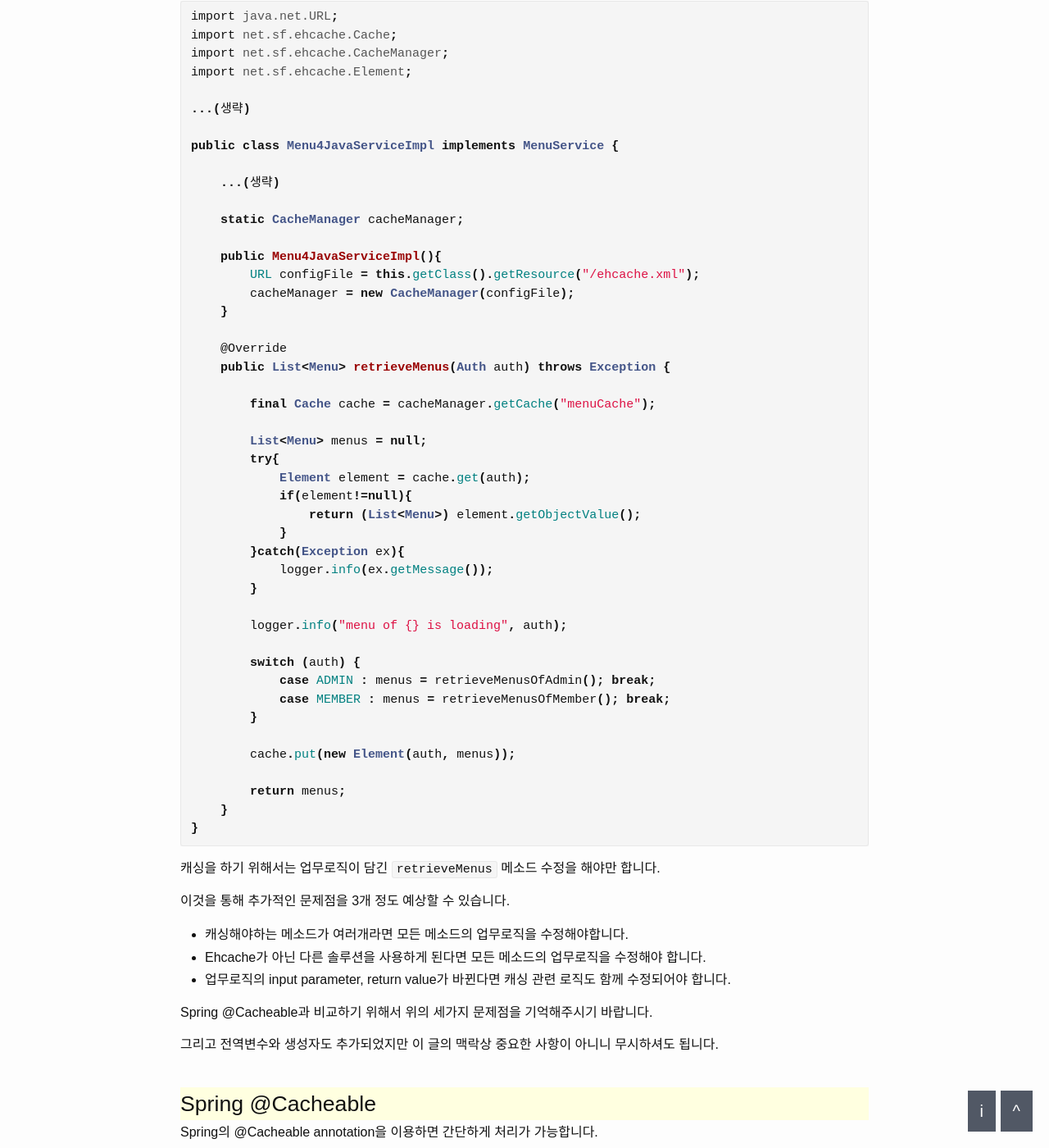
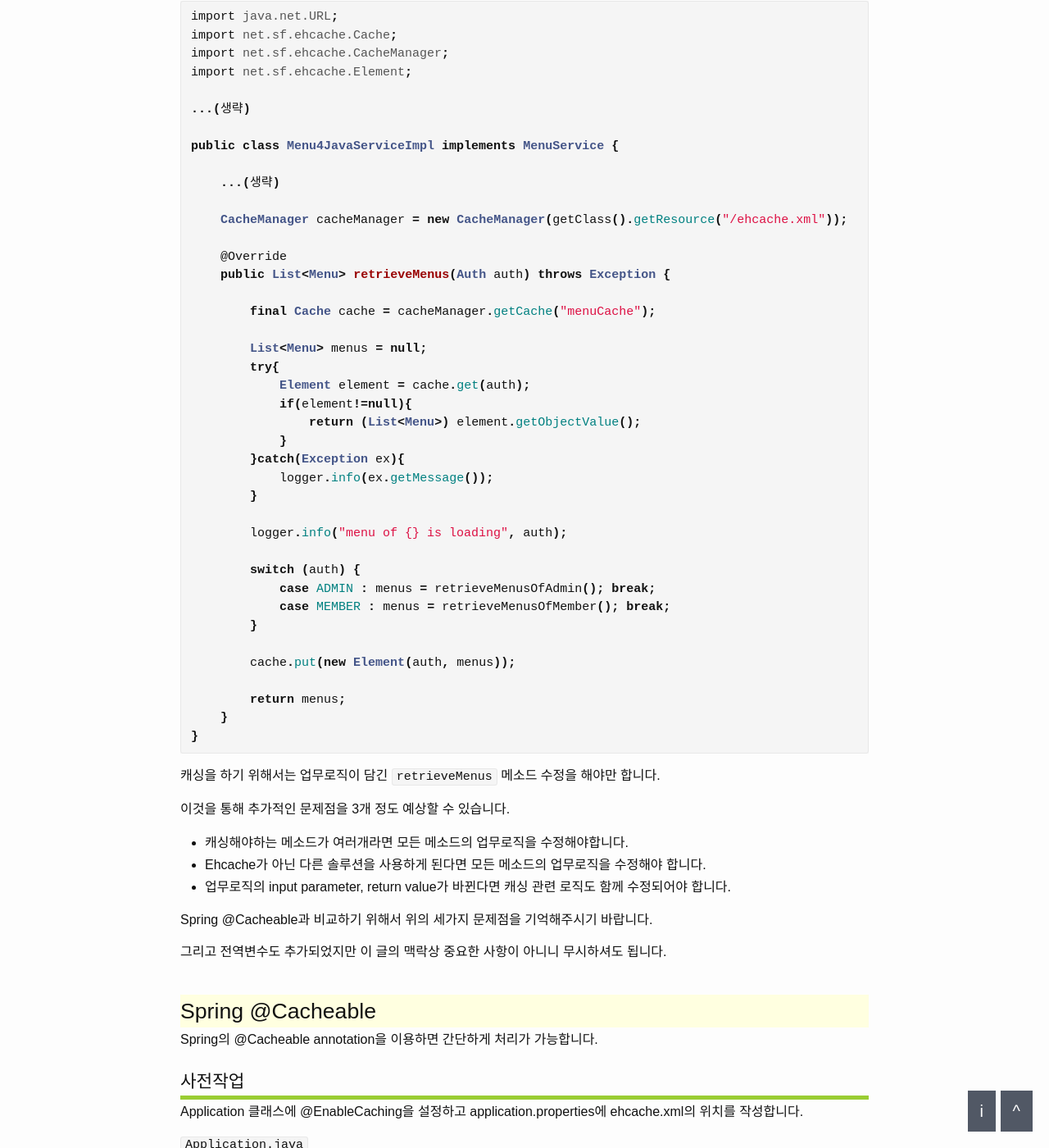
Before and after one commit to dveamer/dveamer.github.io, a Jekyll site: the page built from _posts/BackEnd/2018-09-23-SpringCacheable.md, in a window 1280 px wide and 1400 px high, scrolled down 1661 px. Shown: the whole window at 82% size. Built offline with Jekyll 4.4.1, drawn with Linux system fonts in a browser that asks for light colours; comment, search, counter and statistics services are not loaded.

Commit message:
homepage

```diff
--- a/_posts/BackEnd/2018-09-23-SpringCacheable.md
+++ b/_posts/BackEnd/2018-09-23-SpringCacheable.md
@@ -66,12 +66,7 @@ public class Menu4JavaServiceImpl implements MenuService {
 
     ...(생략)
 
-    static CacheManager cacheManager;
-
-    public Menu4JavaServiceImpl(){
-        URL configFile = this.getClass().getResource("/ehcache.xml");
-        cacheManager = new CacheManager(configFile);
-    }
+    CacheManager cacheManager = new CacheManager(getClass().getResource("/ehcache.xml"));
 
     @Override
     public List<Menu> retrieveMenus(Auth auth) throws Exception {
@@ -112,7 +107,7 @@ public class Menu4JavaServiceImpl implements MenuService {
 
 Spring @Cacheable과 비교하기 위해서 위의 세가지 문제점을 기억해주시기 바랍니다.
 
-그리고 전역변수와 생성자도 추가되었지만 이 글의 맥락상 중요한 사항이 아니니 무시하셔도 됩니다.
+그리고 전역변수도 추가되었지만 이 글의 맥락상 중요한 사항이 아니니 무시하셔도 됩니다.
 
 
 # Spring @Cacheable
```
